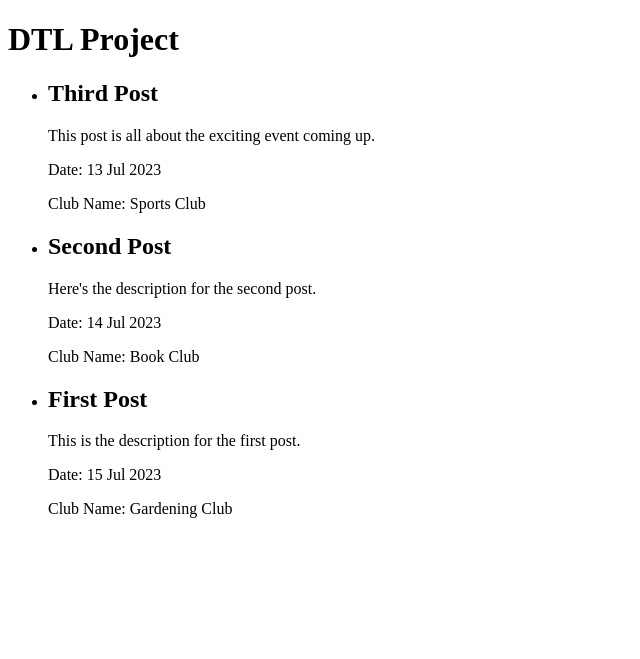
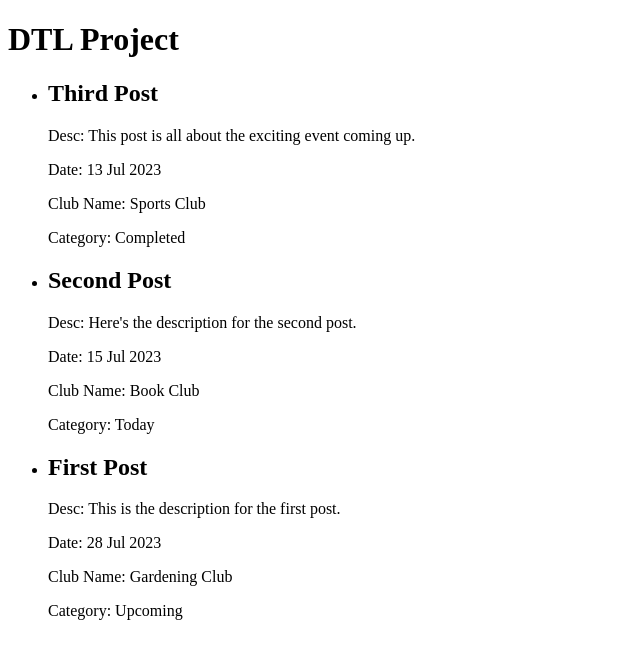
Before and after one commit to Hardvan/DTL-Project, a Flask app: page / in a window 1280 px wide. Shown: the top 659 px of the page, without its empty margins (0-640 px from the left). Run offline with Flask 3, Linux system fonts and the light colour scheme; parts of the project's set-up code (start-up, migrations or seed data) failed here and were passed over.

Commit message:
Segregate into Today, Upcoming, Completed

```diff
--- a/app.py
+++ b/app.py
@@ -2,7 +2,7 @@ from flask import Flask, render_template, request
 from pymongo.mongo_client import MongoClient
 from pymongo.server_api import ServerApi
 import json
-from datetime import datetime
+from datetime import datetime, date
 
 import os
 from dotenv import load_dotenv
@@ -47,6 +47,8 @@ if test:
 
 def formatData(posts_dict):
 
+    today = date.today()
+
     for post in posts_dict:
         # Convert date from string to datetime object
         post['date'] = datetime.strptime(post['date'], '%Y-%m-%d')
@@ -54,8 +56,30 @@ def formatData(posts_dict):
         # Convert date to string in the format DD MMM YYYY
         post['date_str'] = post['date'].strftime('%d %b %Y')
 
+        # Categorize the post
+        if post['date'].date() > today:
+            post['category'] = 'Upcoming'
+        elif post['date'].date() == today:
+            post['category'] = 'Today'
+        else:
+            post['category'] = 'Completed'
+
     # Sort posts by date (Newest first)
     posts_dict = sorted(posts_dict, key=lambda k: k['date'])
+
+    return posts_dict
+
+
+def getPostsData():
+
+    # Get data from MongoDB afterwards
+
+    # Sample data
+    with open('./static/json/sample_posts.json', 'r') as file:
+        data = json.load(file)
+        posts_dict = data['posts']
+
+    posts_dict = formatData(posts_dict)
 
     return posts_dict
 
@@ -63,11 +87,7 @@ def formatData(posts_dict):
 @app.route('/')
 def index():
 
-    with open('./static/json/sample_posts.json', 'r') as file:
-        data = json.load(file)
-        posts_dict = data['posts']
-
-    posts_dict = formatData(posts_dict)
+    posts_dict = getPostsData()
 
     return render_template('index.html', posts_dict=posts_dict)
 
--- a/static/json/sample_posts.json
+++ b/static/json/sample_posts.json
@@ -3,13 +3,13 @@
     {
       "title": "First Post",
       "desc": "This is the description for the first post.",
-      "date": "2023-07-15",
+      "date": "2023-07-28",
       "clubName": "Gardening Club"
     },
     {
       "title": "Second Post",
       "desc": "Here's the description for the second post.",
-      "date": "2023-07-14",
+      "date": "2023-07-15",
       "clubName": "Book Club"
     },
     {
--- a/templates/index.html
+++ b/templates/index.html
@@ -13,9 +13,10 @@
       {% for post in posts_dict %}
       <li>
         <h2>{{ post.title }}</h2>
-        <p>{{ post.desc }}</p>
+        <p>Desc: {{ post.desc }}</p>
         <p>Date: {{ post.date_str }}</p>
         <p>Club Name: {{ post.clubName }}</p>
+        <p>Category: {{ post.category }}</p>
       </li>
       {% endfor %}
     </ul>
```
